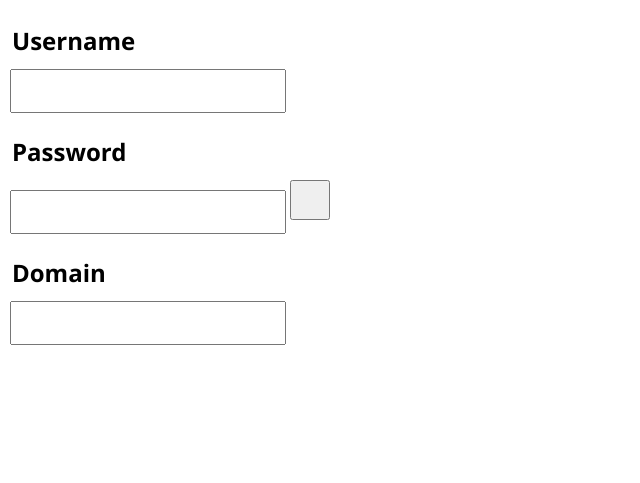
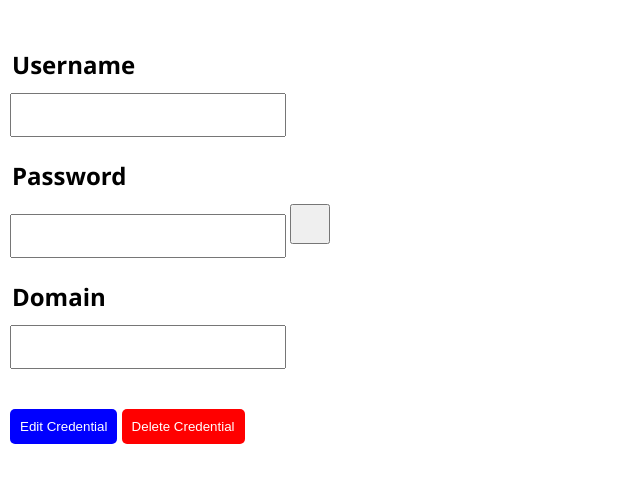
Before and after one commit to hwalker928/ComputingNEA, a Flask app: template templates/view.html in a window 1280 px wide. Shown: the part 74-557 px from the top of the page, without its empty margins (0-640 px from the left). Run offline with Flask 3, Linux system fonts and the light colour scheme; the template is opened without the code that fills it, so the values that code supplies are empty.

Commit message:
deleting credentials

```diff
--- a/app.py
+++ b/app.py
@@ -327,6 +327,22 @@ def api_credential_totp(id: int):
     return {"value": totp_code}
 
 
+@app.route("/api/credential/<id>/delete", methods=["DELETE"])
+def api_credential_delete(id: int):
+    # Check the user is authenticated
+    if not "private_key_password" in session:
+        return redirect("/login")
+
+    # Delete the credential from the database using the ID
+    database.query(f"DELETE FROM credentials WHERE id = '{id}'")
+
+    # Commit the changes to the database
+    database.commit()
+
+    # Return a success status code
+    return "", 200
+
+
 @app.errorhandler(500)
 def internal_error(error):
     return render_template("500.html", error=error), 500
--- a/templates/index.html
+++ b/templates/index.html
@@ -14,7 +14,7 @@
   <div>
     <table>
       <tr>
-        <th>ID</th>
+        <th></th>
         <th>Service</th>
         <th>Username</th>
         <th>Domain</th>
@@ -23,7 +23,7 @@
       </tr>
       {% for credential in credentials %}
       <tr>
-        <td>{{ credential[0] }}</td>
+        <td>{{ loop.index }}</td>
         <td>{{ credential[1] }}</td>
         <td>{{ credential[2] }}</td>
         <td>{{ credential[4] }}</td>
--- a/templates/view.html
+++ b/templates/view.html
@@ -16,12 +16,35 @@
     padding-left: 10px !important;
     padding-right: 10px !important;
   }
+
+  .editButton {
+    padding: 10px;
+    background-color: blue;
+    color: white;
+    border: none;
+    border-radius: 5px;
+    margin-top: 20px;
+    cursor: pointer;
+  }
+
+  .deleteButton {
+    padding: 10px;
+    background-color: red;
+    color: white;
+    border: none;
+    border-radius: 5px;
+    cursor: pointer;
+  }
 </style>
 
 <div style="padding: 10px">
   <h1>Hi, {{name}}!</h1>
 
   <div>
+    <h2>{{ credential[1] }}</h2>
+
+    <input type="hidden" id="id" value="{{ credential[0] }}" />
+
     <h2>Username</h2>
     <input type="text" id="username" placeholder="{{ credential[2] }}" value="{{ credential[2] }}" />
 
@@ -39,6 +62,11 @@
     <p id="countdown" style="font-size: small; color: darkslategray; margin: 5px"></p>
     <input type="text" id="2fa" value="" readonly />
     {% endif %}
+
+    <div style="margin-top: 20px">
+      <button onclick="window.location.href = '/edit/{{ credential[0] }}';" class="editButton">Edit Credential</button>
+      <button onclick="deleteCredential()" class="deleteButton">Delete Credential</button>
+    </div>
   </div>
 </div>
 
@@ -94,5 +122,25 @@
   {% if credential[5] %}
     regenerateTOTP();
   {% endif %}
+
+  function deleteCredential() {
+    var id = document.getElementById("id").value;
+
+    if (confirm("Are you sure you want to delete {{ credential[1] }}?")) {
+      fetch(`/api/credential/${id}/delete`, {
+        method: "DELETE",
+      })
+        .then((response) => {
+          if (response.status === 200) {
+            window.location.href = "/";
+          } else {
+            alert("Failed to delete credential");
+          }
+        })
+        .catch((error) => {
+          console.error("Error:", error);
+        });
+    }
+  }
 </script>
 {% endblock %}
```
